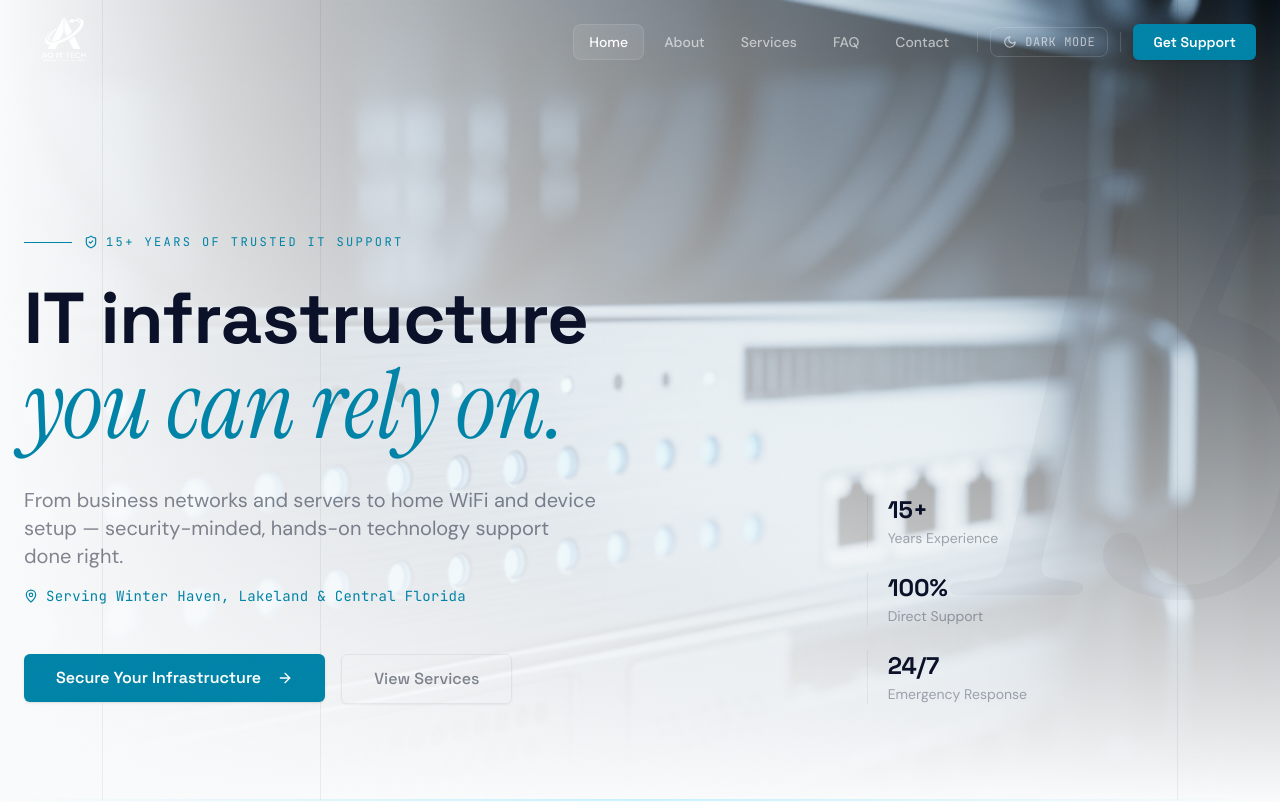
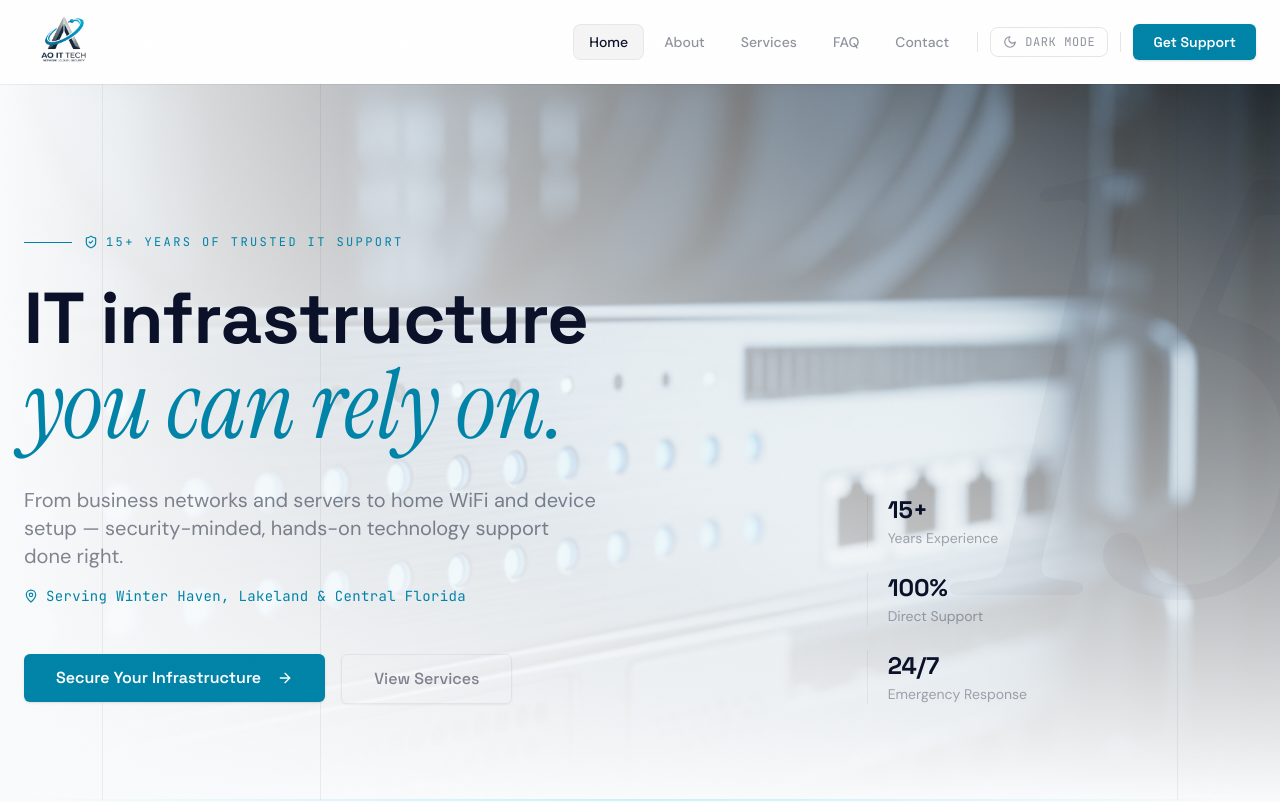
Before and after one commit to angelolivera-ship-it/ao-it-tech, a React (Vite) app: page / in a window 1280 px wide. Shown: the top 802 px of the page. Built offline with nearby package versions, Linux system fonts and the light colour scheme.

Commit message:
better navbar colors

```diff
--- a/src/components/layout/NavBar.jsx
+++ b/src/components/layout/NavBar.jsx
@@ -30,20 +30,18 @@ export default function NavBar() {
         setMobileOpen(false);
     }, [location]);
 
-    // On the home page before scrolling, the nav sits over the hero image
-    // so text needs to be white/light regardless of theme.
-    // Once scrolled, or on other pages, follow the theme.
-    const isOverHero = location.pathname === '/' && !scrolled;
     const isDark = theme === 'dark';
-    const useLight = isOverHero || isDark;
+    const useLight = isDark;
 
     return (
         <nav
             className={`fixed top-0 left-0 right-0 z-50 transition-[background-color,padding,box-shadow] duration-500 ${scrolled
                     ? (isDark
                         ? 'bg-[#0A1128]/80 backdrop-blur-2xl shadow-[0_1px_0_rgba(255,255,255,0.04)] py-3'
-                        : 'bg-white/80 backdrop-blur-2xl shadow-[0_1px_0_rgba(10,17,40,0.06)] py-3')
-                    : 'bg-transparent py-6'
+                        : 'bg-white/95 backdrop-blur-2xl shadow-[0_1px_0_rgba(10,17,40,0.06)] py-3')
+                    : (isDark
+                        ? 'bg-transparent py-6'
+                        : 'bg-white py-6 shadow-[0_1px_0_rgba(10,17,40,0.06)]')
                 }`}
         >
             <div className="max-w-7xl mx-auto px-6 flex items-center justify-between">
```
Also changed, not shown: 1 other file (tests, documents, lock files or other folders).
